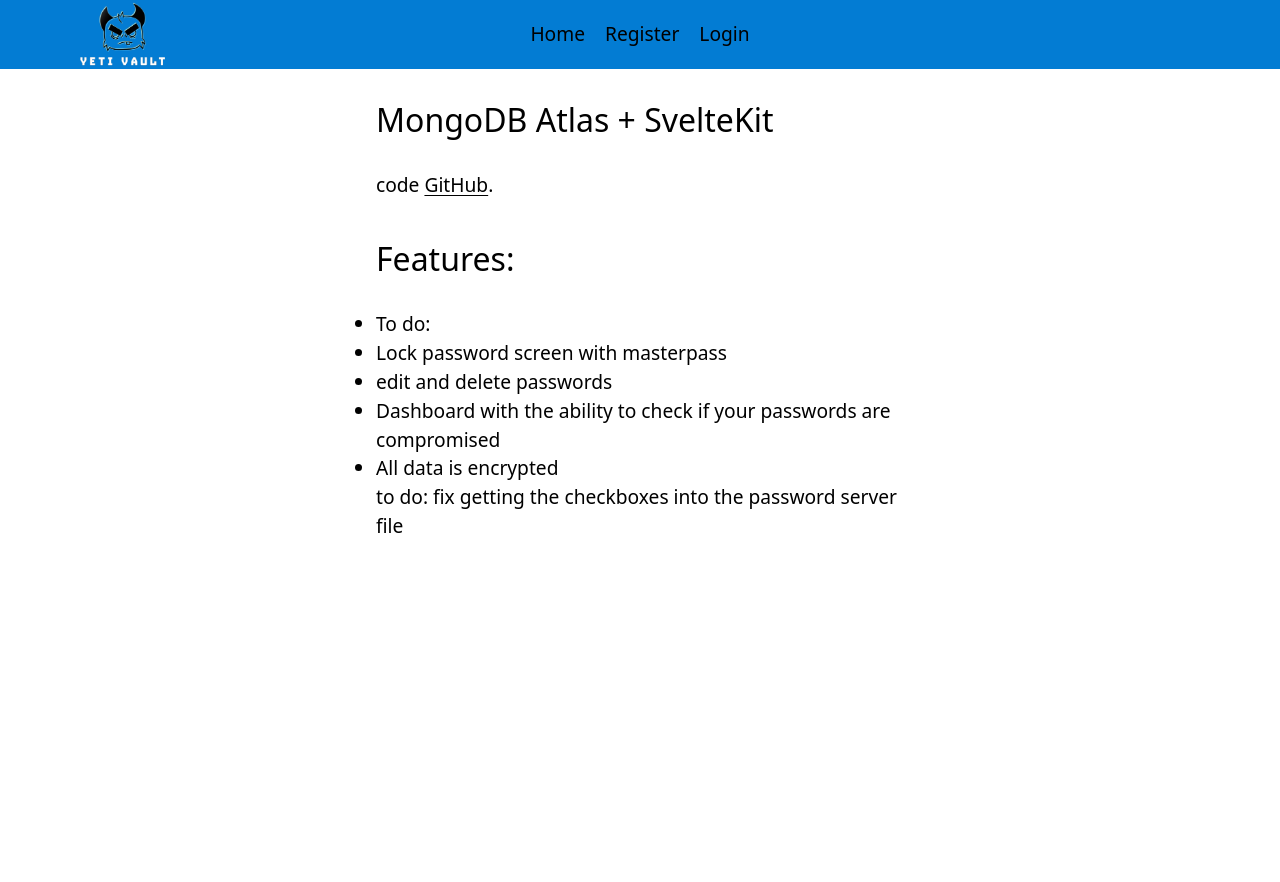
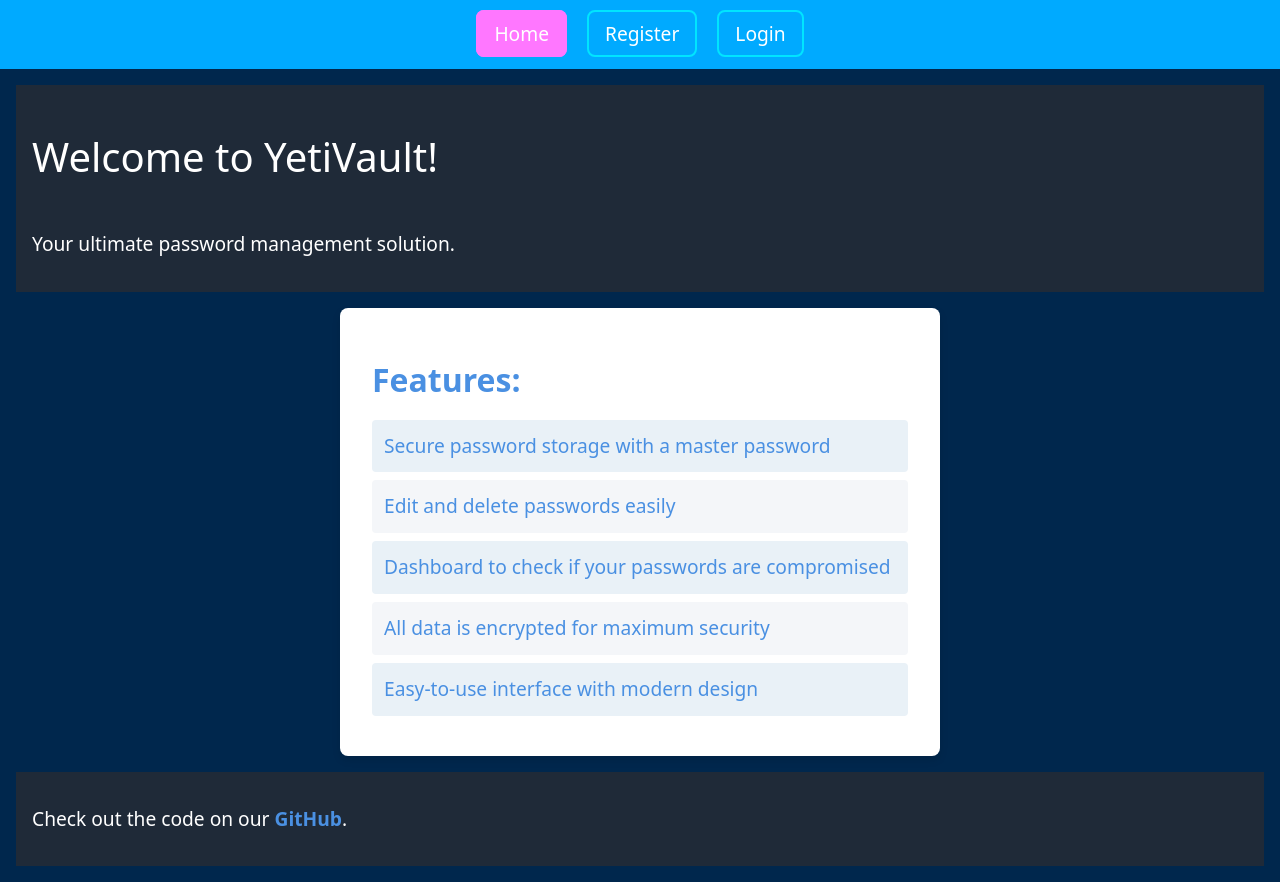
Before and after one commit to Najjad/YetiVault, a SvelteKit app: page / in a window 1280 px wide. Before the commit the page ends 800 px from the top, so only its background shows below. Built offline with nearby package versions, Linux system fonts and the light colour scheme; no server answers.

Commit message:
feat: add password generator and update various components
- Added password generator feature
- Changed breach check to trigger on a named action instead of page load
- Improved homepage layout and functionality
- Enhanced styles for a more polished look
- Updated navbar design

```diff
--- a/src/lib/components/Nav.svelte
+++ b/src/lib/components/Nav.svelte
@@ -44,11 +44,6 @@
 </script>
 
 <nav>
-	<div class="logo-container">
-		<a href="https://github.com/najjad/yetivault" target="_blank">
-			<img src="/YETIVAULTLOGO.png" alt="Yeti Vault Logo" />
-		</a>
-	</div>
 	<ul>
 		{#each links as link}
 			{#if link.path === "/" || logged_in === link.protected}
@@ -70,12 +65,13 @@
 		display: flex;
 		align-items: center;
 		justify-content: space-between;
+		position: relative; /* Added relative positioning for logo-container */
 	}
 
 	.logo-container {
 		position: absolute;
-		top: -1.23rem;
-		left: 3rem;
+		top: 0.1rem; /* Adjusted top position */
+		left: 1rem; /* Adjusted left position */
 	}
 
 	.logo-container img {
@@ -90,7 +86,7 @@
 		flex-wrap: wrap;
 		justify-content: center;
 		gap: 1.25rem;
-		margin: 0 auto; /* Center the links */
+		margin: 0;
 		padding: 0;
 		width: 100%;
 	}
@@ -101,6 +97,23 @@
 
 	a {
 		text-decoration: none;
-		color: inherit;
+		color: var(--font-color);
+		padding: 0.5rem 1rem;
+		border: 2px solid var(--primary-color); /* Border for each nav item */
+		border-radius: 0.5rem;
+		transition: background-color 0.3s, color 0.3s, border-color 0.3s;
+	}
+
+	a:hover,
+	a:focus {
+		background-color: var(--primary-color);
+		color: #fff;
+		border-color: var(--highlight-color);
+	}
+
+	a[aria-current="page"] {
+		background-color: var(--highlight-color);
+		color: #fff;
+		border-color: var(--highlight-color);
 	}
 </style>
--- a/src/lib/css/app.css
+++ b/src/lib/css/app.css
@@ -5,13 +5,14 @@
 }
 
 :root {
-	--accent-color: rgb(3, 197, 211);
-	--highlight-color: yellow;
-	--error-color: rgb(230, 20, 20);
-	--background-color: #ffffff;
-	--nav-color: rgb(3, 124, 211);
-	--font-color: #000000;
-	--label-color: #aaa;
+	--primary-color: #00e5ff; /* Neon blue */
+	--secondary-color: #b9fbc0; /* Neon mint green */
+	--highlight-color: #ff77ff; /* Neon pink */
+	--error-color: #ff4444; /* Bright red */
+	--background-color: #00274d; /* Deep navy blue for a cold, icy feel */
+	--nav-color: #00aaff; /* Bright sky blue */
+	--font-color: #ffffff; /* White text for high contrast */
+	--label-color: #e0f7fa; /* Very light cyan for labels */
 }
 
 body {
@@ -29,10 +30,11 @@ h1 {
 	line-height: 1.2;
 	font-weight: 400;
 	font-size: 2rem;
+	color: var(--font-color);
 }
 
 a {
-	color: inherit;
+	color: var(--primary-color);
 	text-underline-offset: 0.2rem;
 	outline: none;
 }
@@ -54,8 +56,10 @@ input {
 
 button {
 	padding: 0.4rem 0.8rem;
-	background-color: var(--accent-color);
+	background-color: var(--primary-color);
 	cursor: pointer;
+	color: var(--font-color);
+	box-shadow: 0 0 10px rgba(0, 229, 255, 0.7); /* Neon blue glow effect */
 }
 
 button:focus {
@@ -66,12 +70,14 @@ button:focus {
 input {
 	padding: 0.4rem;
 	width: 100%;
-	border: 0.1rem solid #555;
+	border: 0.1rem solid var(--primary-color);
+	background: #003d6b; /* Darker blue background for inputs */
+	color: var(--font-color);
 }
 
 input:focus {
-	border-color: var(--accent-color);
-	outline: 0.1rem solid var(--accent-color);
+	border-color: var(--highlight-color);
+	outline: 0.1rem solid var(--highlight-color);
 }
 
 form > * {
@@ -81,7 +87,7 @@ form > * {
 label {
 	display: block;
 	font-size: 1rem;
-	color: var(--labelc-color);
+	color: var(--label-color);
 	margin-bottom: 0.2rem;
 }
 
--- a/src/routes/+layout.svelte
+++ b/src/routes/+layout.svelte
@@ -12,9 +12,11 @@
 </main>
 
 <style>
-	main {
-		max-width: 35rem;
-		margin-inline: auto;
-		padding-inline: 1rem;
-	}
+    main {
+        margin: 0 auto;
+        padding: 1rem;
+        width: 100%;
+        max-width: 100vw;
+        box-sizing: border-box; /* Ensures padding is included in width */
+    }
 </style>
--- a/src/routes/+page.svelte
+++ b/src/routes/+page.svelte
@@ -1,25 +1,124 @@
 <svelte:head>
-	<title>YetiVault Login/Register demo</title>
+    <title>Welcome to YetiVault</title>
+    <meta name="description" content="YetiVault: Secure and easy-to-use password management solution with encryption and breach monitoring.">
+    <meta name="viewport" content="width=device-width, initial-scale=1.0">
 </svelte:head>
 
-<h1>MongoDB Atlas + SvelteKit</h1>
+<style>
+    html, body {
+        height: 100%;
+        margin: 0;
+        padding: 0;
+        font-family: Arial, sans-serif;
+        background: linear-gradient(to right, #d0e6f0, #b4c8d8);
+        color: #333;
+        display: flex;
+        flex-direction: column;
+        align-items: center;
+        text-align: center;
+    }
 
-<p>
-	code <a
-		href="https://github.com/Najjad/YetiVault"
-		target="_blank">GitHub</a
-	>.
-</p>
+    header {
+        background: #1f2a38;
+        color: #fff;
+        padding: 1rem;
+        width: 100%;
+    }
 
-<h1>Features: </h1>
-<ul>
-	<li>To do:</li>
-	<li>Lock password screen with masterpass</li>
-	<li>edit and delete passwords</li>
-	<li>Dashboard with the ability to check if your passwords are compromised</li>
-	<li>All data is encrypted</li>
-</ul>
+    h1 {
+        margin: 0;
+        font-size: 2.5rem;
+    }
 
-to do:
+    h2 {
+        margin-top: 1rem;
+        font-size: 2rem;
+        color: #4a90e2; /* Color for the features header */
+    }
 
-fix getting the checkboxes into the password server file
+    p {
+        font-size: 1.2rem;
+        line-height: 1.6;
+        margin: 1rem 0;
+    }
+
+    a {
+        color: #4a90e2;
+        text-decoration: none;
+        font-weight: bold;
+    }
+
+    a:hover {
+        text-decoration: underline;
+    }
+
+    main {
+        flex: 1; /* Allow the main section to expand and fill available space */
+        display: flex;
+        align-items: center;
+        justify-content: center;
+        width: 100%;
+        padding: 1rem;
+    }
+
+    .features {
+        background: #fff;
+        padding: 2rem;
+        border-radius: 8px;
+        box-shadow: 0 4px 8px rgba(0, 0, 0, 0.1);
+        width: 100%;
+        max-width: 600px; /* Maintain a maximum width but center it */
+        text-align: left;
+        color: #4a90e2; /* Match the text color with the features header */
+    }
+
+    .features h2 {
+        margin-bottom: 1rem;
+    }
+
+    .features ul {
+        list-style-type: none;
+        padding: 0;
+    }
+
+    .features li {
+        background: #f4f6f9;
+        margin: 0.5rem 0;
+        padding: 0.75rem;
+        border-radius: 4px;
+    }
+
+    .features li:nth-child(odd) {
+        background: #e9f1f7;
+    }
+
+    footer {
+        background: #1f2a38;
+        color: #fff;
+        padding: 1rem;
+        font-size: 0.9rem;
+        width: 100%;
+    }
+</style>
+
+<header>
+    <h1>Welcome to YetiVault!</h1>
+    <p>Your ultimate password management solution.</p>
+</header>
+
+<main>
+    <div class="features">
+        <h2>Features:</h2>
+        <ul>
+            <li>Secure password storage with a master password</li>
+            <li>Edit and delete passwords easily</li>
+            <li>Dashboard to check if your passwords are compromised</li>
+            <li>All data is encrypted for maximum security</li>
+            <li>Easy-to-use interface with modern design</li>
+        </ul>
+    </div>
+</main>
+
+<footer>
+    <p>Check out the code on our <a href="https://github.com/Najjad/YetiVault" target="_blank">GitHub</a>.</p>
+</footer>
--- a/src/routes/password/+page.svelte
+++ b/src/routes/password/+page.svelte
@@ -18,8 +18,6 @@
     let app_check: boolean = false;
 
     export let form: ActionData;
-
-    //console.log(form?.isAuthenticated)
 
     export let data: {
         passwords: { email: string, password: string, createdAt: string, service: { name: string, type: string }, favicon?: string }[],
```
Also changed, not shown: src/routes/dashboard/+page.server.ts (+34 -2 lines), src/routes/dashboard/+page.svelte (+48 -10 lines).
